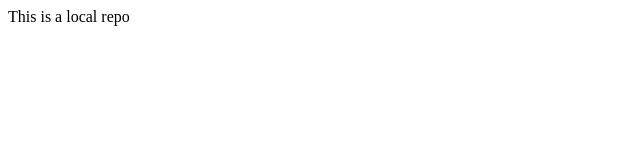
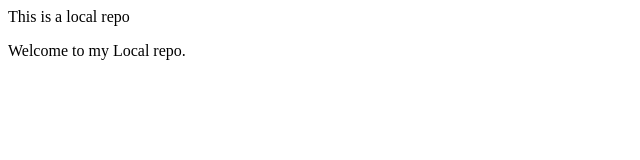
Before and after one commit to Adarsh-Ads/local-repo, a plain HTML site: page index.html in a window 1280 px wide. Shown: the whole page, without its empty margins (0-640 px from the left). Drawn offline with Linux system fonts and the light colour scheme.

Commit message:
Feature2 HTML updated

```diff
--- a/index.html
+++ b/index.html
@@ -1 +1,2 @@
 <p> This is a local repo</p>
+<p>Welcome to my Local repo.</p>
```
